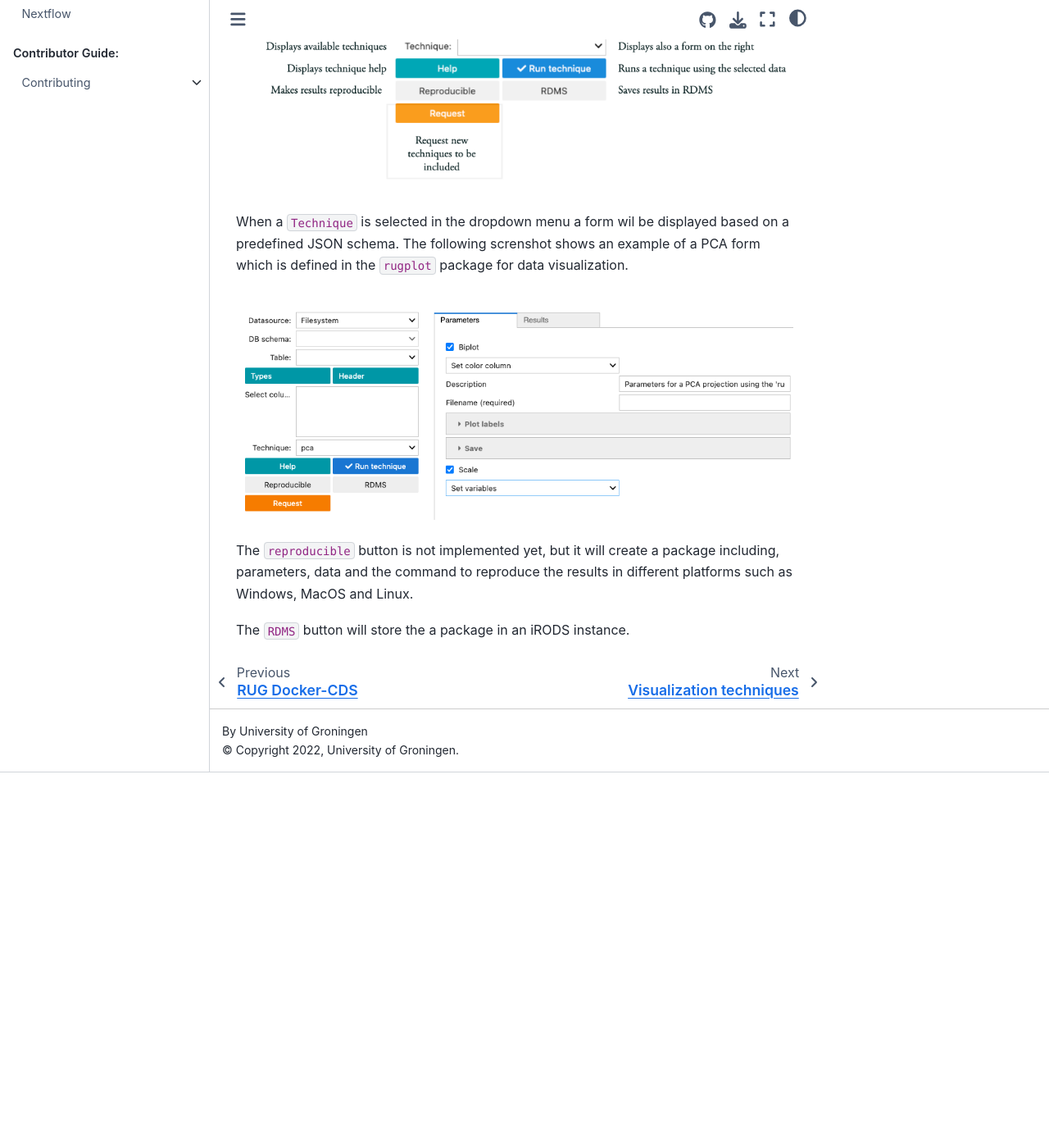
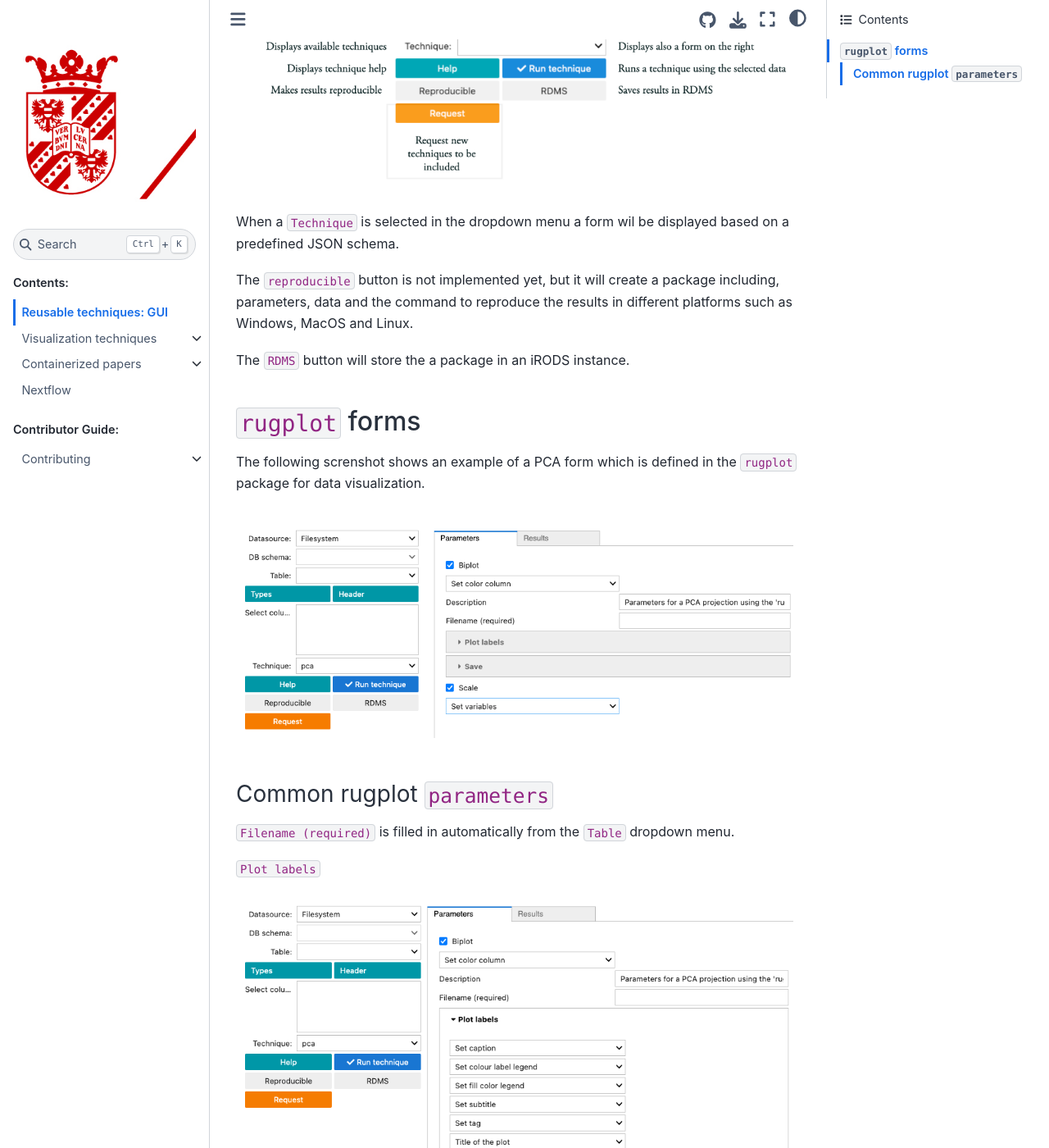
Before and after one commit to rijksuniversiteit-groningen/docker-cds, a Sphinx documentation site: the page built from docs/source/reusable_techniques.rst, in a window 1280 px wide and 1400 px high, scrolled down 461 px. Shown: the whole window at 82% size. Built offline with Sphinx 7.4.7 and the Sphinx Book theme 1.1.4, drawn with Linux system fonts in a browser that asks for light colours; before the commit the page ends 1403 px from its top, so only the background shows below that; some of the changed text lies outside the part shown.

Commit message:
update documentation

```diff
--- a/docs/source/reusable_techniques.rst
+++ b/docs/source/reusable_techniques.rst
@@ -11,16 +11,52 @@
 	       :alt: gui rugplot initial screen
 
 When a ``Technique`` is selected in the dropdown menu a form wil be
-displayed based on a predefined JSON schema. The following screnshot
-shows an example of a PCA form which is defined in the ``rugplot``
-package for data visualization.
+displayed based on a predefined JSON schema.
+
+
+The ``reproducible`` button is not implemented yet, but it will create
+a package including, parameters, data and the command to reproduce the
+results in different platforms such as Windows, MacOS and Linux.
+
+
+The ``RDMS`` button will store the a package in an iRODS instance.
+
+``rugplot`` forms
+*****************
+
+The following screnshot shows an example of a PCA form which is
+defined in the ``rugplot`` package for data visualization.
 
 .. figure:: _static/images/docs/pca_jsonschema_form.png
                :alt: PCA JSON schema form
 
+Common rugplot ``parameters``
++++++++++++++++++++++++++++++
 
-The ``reproducible`` button is not implemented yet, but it will create a
-package including, parameters, data and the command to reproduce the
-results in different platforms such as Windows, MacOS and Linux.
+``Filename (required)`` is filled in automatically from the ``Table``
+dropdown menu.
 
-The ``RDMS`` button will store the a package in an iRODS instance.
+``Plot labels``
+
+.. figure:: _static/images/docs/plot_labels_section.png
+               :alt: Plot labels
+
+``Save``
+
+.. figure:: _static/images/docs/save_section.png
+               :alt: Save options
+
+``html`` creates an interactive plotly plot and ``tikz`` creates a
+latex pdf plot using the TikzDevice R package
+
+``Set variables``
+
+These variables are taken automatically from the select columns on the
+left panel.
+
+``Results`` tab
+
+Displays the results of running the technique
+
+.. figure:: _static/images/docs/iris_pca_result.png
+	       :alt: Iris PCA projection
```
Also changed, not shown: docs/source/_static/images/docs/iris_pca_result.png (added), docs/source/_static/images/docs/plot_labels_section.png (added), docs/source/_static/images/docs/save_section.png (added).
